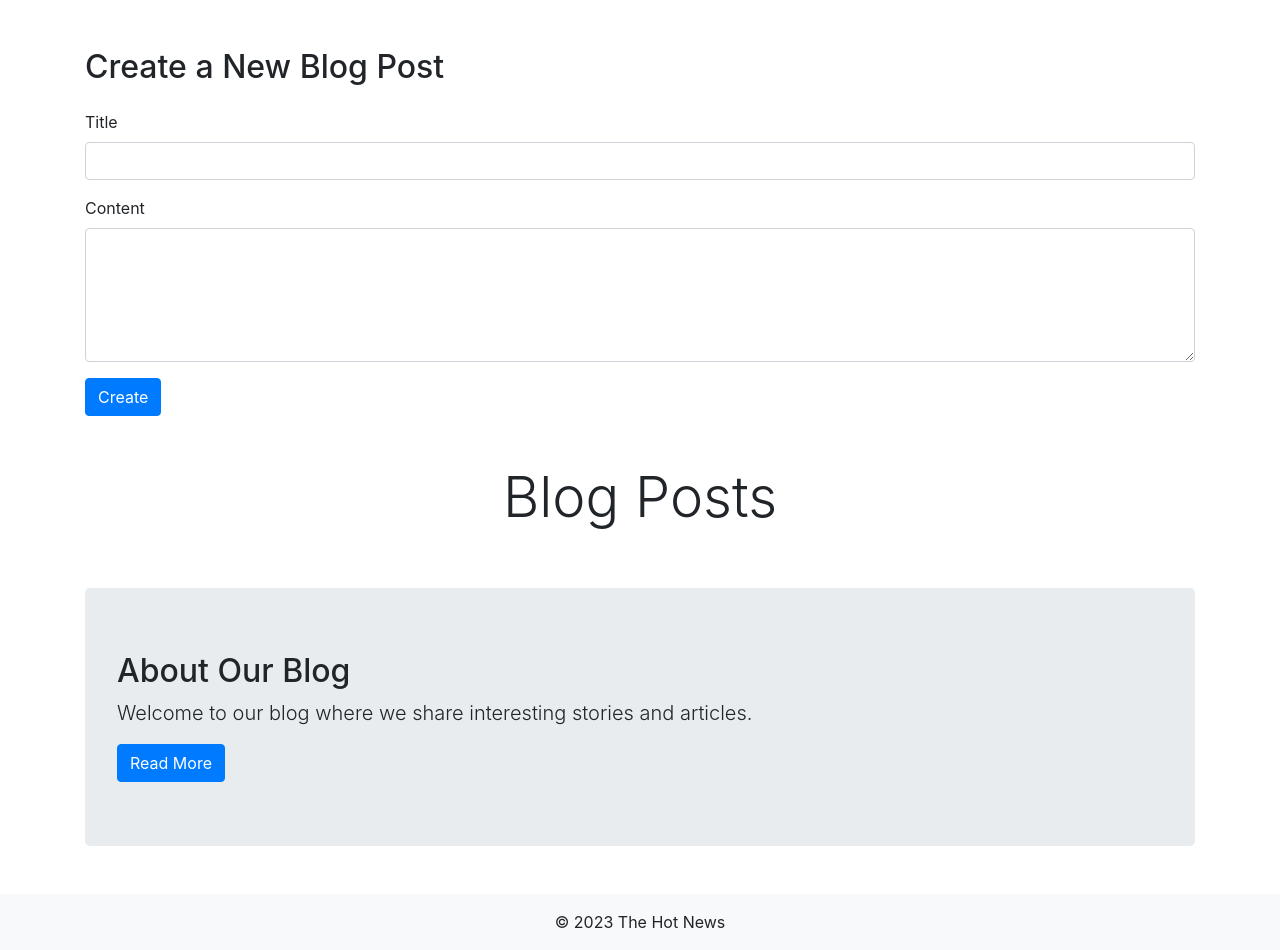
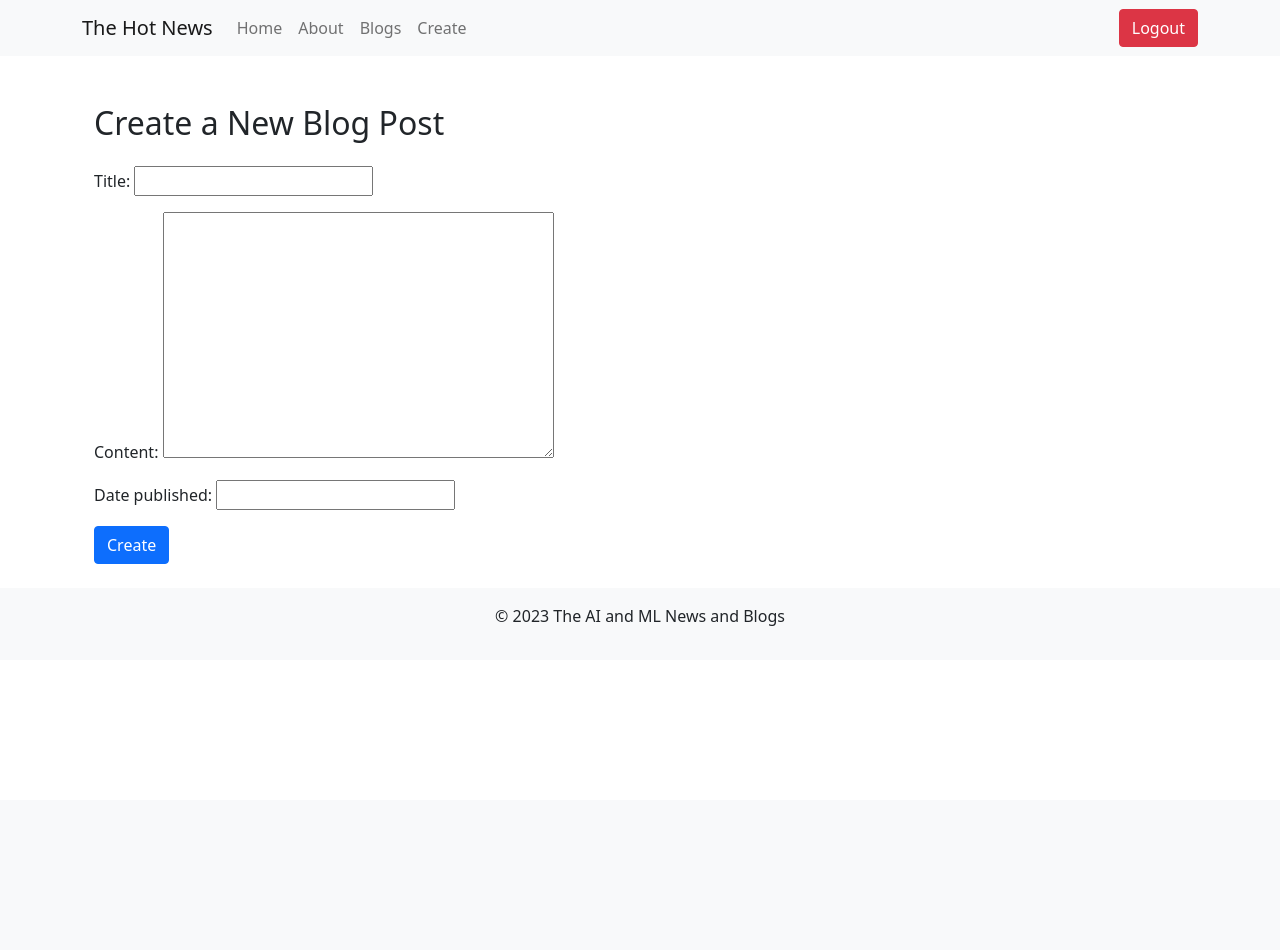
Before and after one commit to Nani143341/AI, a Django app: page /create-blog/ in a window 1280 px wide. After the commit the page ends 626 px from the top, so only its background shows below. Run offline with Django 4.2, Linux system fonts and the light colour scheme; a user stored in the database is signed in.

Commit message:
creating blogs by users

```diff
--- a/apps/templates/create_blog_post.html
+++ b/apps/templates/create_blog_post.html
@@ -1,47 +1,14 @@
-<!DOCTYPE html>
-<html>
-<head>
-    <title>Blog Post List</title>
-    <!-- Include Bootstrap CSS from the internet -->
-    <link rel="stylesheet" href="https://cdn.jsdelivr.net/npm/bootstrap@4.4.1/dist/css/bootstrap.min.css">
-</head>
-<body>
+{% extends 'base.html' %}
+
+{% block title %}Create Blog Post{% endblock %}
+
+{% block content %}
     <div class="container mt-5">
         <h2 class="mb-4">Create a New Blog Post</h2>
         <form method="post">
             {% csrf_token %}
-            <div class="form-group">
-                <label for="title">Title</label>
-                <input type="text" class="form-control" id="title" name="title" required>
-            </div>
-            <div class="form-group">
-                <label for="content">Content</label>
-                <textarea class="form-control" id="content" name="content" rows="5" required></textarea>
-            </div>
+            {{ form.as_p }}
             <button type="submit" class="btn btn-primary">Create</button>
         </form>
     </div>
-
-    <div class="container">
-        <h1 class="display-4 text-center mt-5">Blog Posts</h1>
-        <ul class="list-group mb-5">
-            {% for post in posts %}
-                <li class="list-group-item">{{ post.title }}</li>
-            {% endfor %}
-        </ul>
-
-        <div class="jumbotron">
-            <h2 class="display-5">About Our Blog</h2>
-            <p class="lead">Welcome to our blog where we share interesting stories and articles.</p>
-            <a href="#" class="btn btn-primary">Read More</a>
-        </div>
-    </div>
-
-    <footer class="bg-light text-center py-3 mt-5">
-        &copy; {{ 2023 }} The Hot News
-    </footer>
-
-    <!-- Include Bootstrap JavaScript from the internet -->
-    <script src="https://cdn.jsdelivr.net/npm/bootstrap@4.4.1/dist/js/bootstrap.min.js"></script>
-</body>
-</html>
+{% endblock %}
--- a/apps/urls.py
+++ b/apps/urls.py
@@ -30,10 +30,10 @@
     path('register/', views.register, name='register'),
     path('index/', views.IndexView.as_view(), name='index'),
     path('', IndexView.as_view(), name='home'),
-    path('blog/', views.BlogPostListView.as_view(), name='blog_post_list.html'),
+    path('blog/', views.BlogPostListView.as_view(), name='blog_post_list'),
     path('blog/<int:pk>/', views.BlogPostDetailView.as_view(),
-         name='blog_post_detail.htm'),
-    path('blog/create/', views.create_blog_post, name='create_blog_post.html'),
-    path('create-blog/', views.create_blog, name='create_blog_post.html'),
+         name='blog_post_detail'),
+    path('blog/create/', views.create_blog_post, name='create_blog_post'),
+    path('create-blog/', views.create_blog, name='create_blog_post'),
     path('about/', views.about, name='about.html'),
 ]
--- a/apps/views.py
+++ b/apps/views.py
@@ -94,7 +94,7 @@
         form = BlogPostForm(request.POST)
         if form.is_valid():
             form.save()
-            return redirect('blog_post_list')
+            return redirect('blog:blog_post_list')
     else:
         form = BlogPostForm()
     return render(request, 'blog_post_form.html', {'form': form})
@@ -103,10 +103,11 @@
 @login_required
 def create_blog(request):
     if request.method == 'POST':
+        pdb.set_trace()
         form = BlogPostForm(request.POST)
         if form.is_valid():
             form.save()
-            return redirect('blog_post_list')
+            return redirect('blog:blog_post_list')
     else:
         form = BlogPostForm()
 
```
Also changed, not shown: apps/templates/blog_post_list.html (+17 -18 lines).
